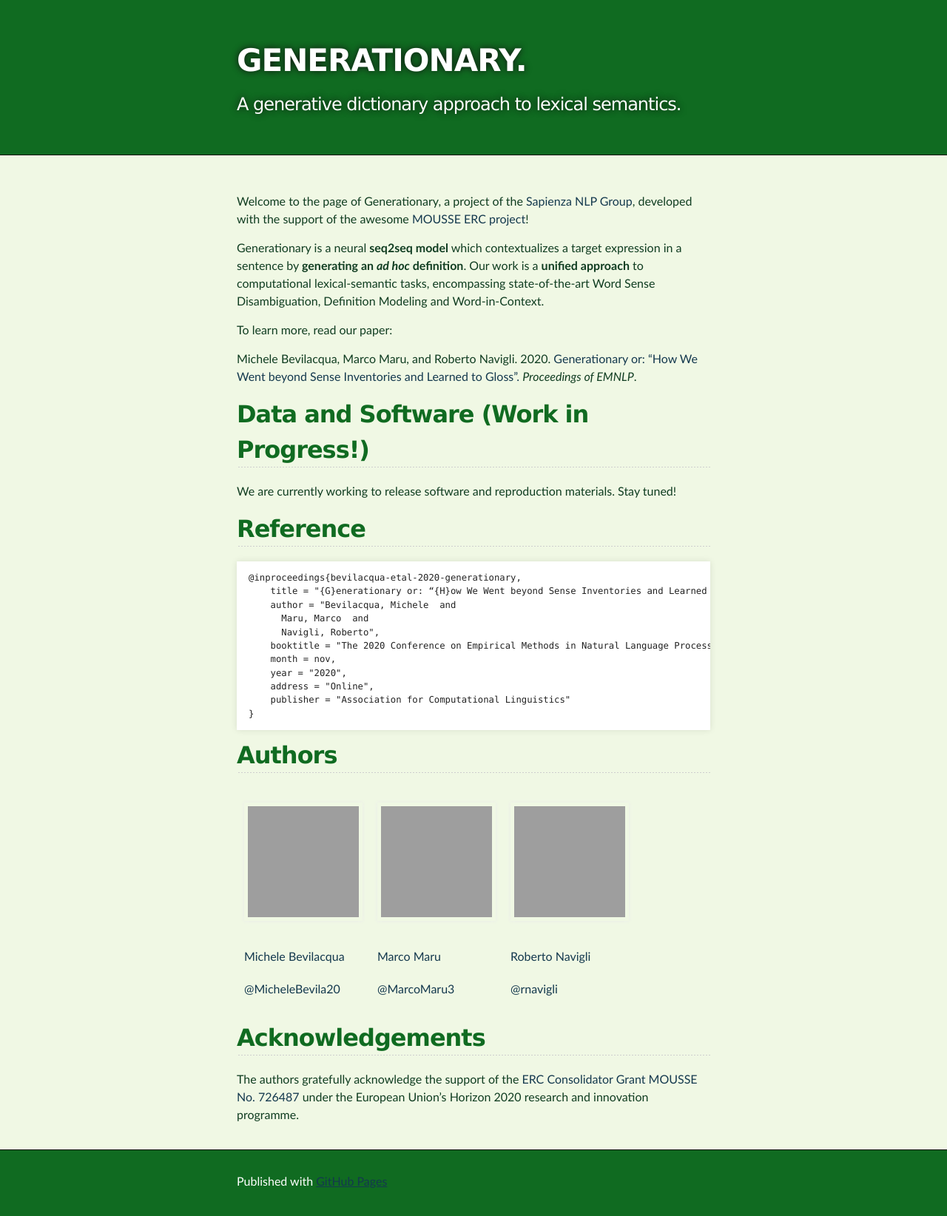
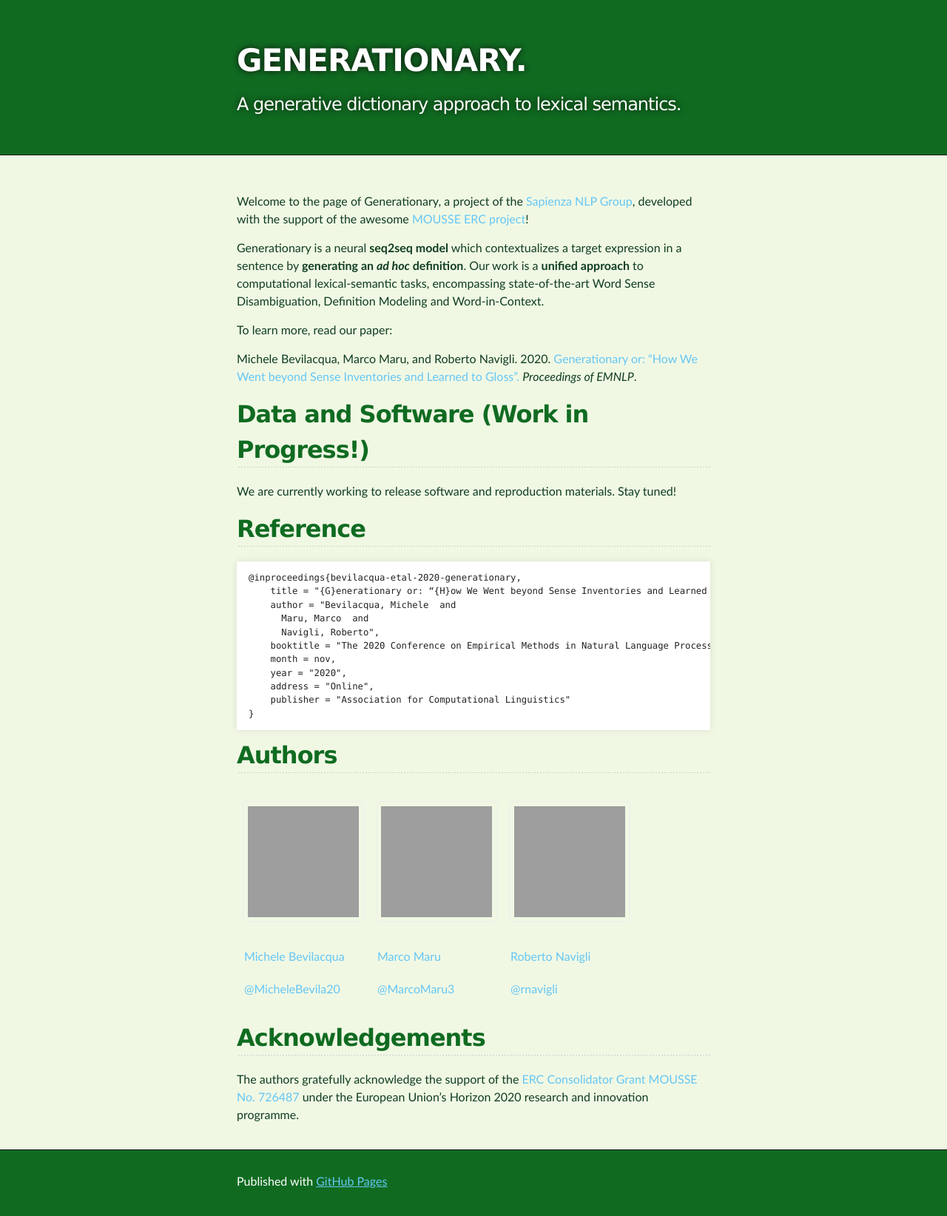
Before and after one commit to mbevila/generationary_web, a Jekyll site: the page built from index.md, in a window 1280 px wide. Shown: the whole page at 74% size. Built offline with Jekyll 4.4.1, drawn with Linux system fonts in a browser that asks for light colours; grey boxes are pictures that could not be loaded.

Commit message:
Update jekyll-theme-slate.scss

```diff
--- a/_sass/jekyll-theme-slate.scss
+++ b/_sass/jekyll-theme-slate.scss
@@ -100,7 +100,7 @@ footer p {
 /* hyperlink color */
 a {
   text-decoration: none;
-  color: #14394E;
+  color: #66C6F4;
   text-shadow: none;
 
   transition: color 0.5s ease;
```
